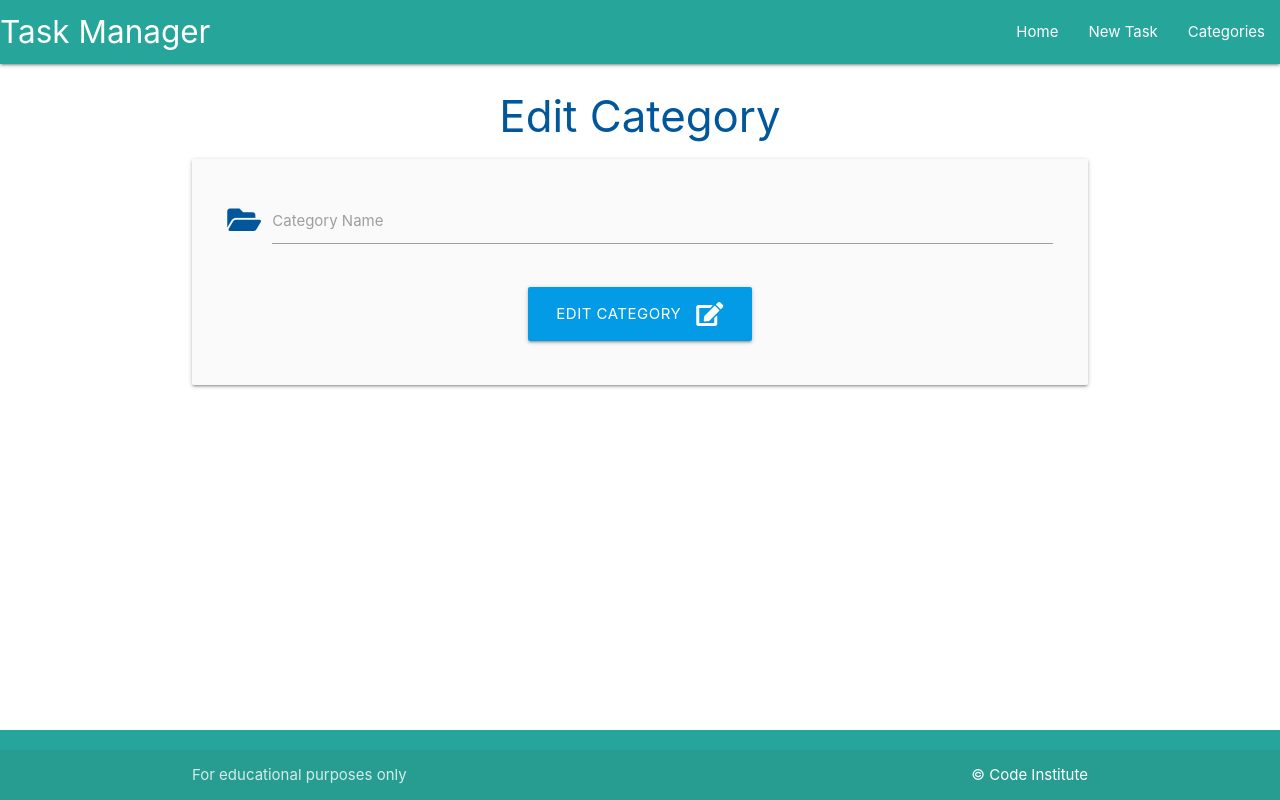
After one commit to LemmenAid/task-manager-project, a Flask app: template taskmanager/templates/edit_category.html in a window 1280 px wide. The commit adds this page. Run offline with Flask 3, Linux system fonts and the light colour scheme; the template is opened without the code that fills it, so the values that code supplies are empty.

Commit message:
Add edit_category function

```diff
--- a/taskmanager/templates/base.html
+++ b/taskmanager/templates/base.html
@@ -1,6 +1,5 @@
 <!DOCTYPE html>
 <html lang="en">
-
 <head>
 
     <meta charset="UTF-8">
--- /dev/null
+++ b/taskmanager/templates/edit_category.html
@@ -0,0 +1,27 @@
+{% extends "base.html" %}
+{% block content %}
+
+<h3 class="light-blue-text text-darken-4 center-align">Edit Category</h3>
+
+<div class="row card-panel grey lighten-5">
+    <form class="col s12" method="POST" action="{{ url_for('edit_category', category_id=category.id) }}">
+        <!-- category name -->
+        <div class="row">
+            <div class="input-field col s12">
+                <i class="fas fa-folder-open prefix light-blue-text text-darken-4"></i>
+                <input id="category_name" name="category_name" value="{{ category.category_name }}" minlength="3" maxlength="25" type="text" class="validate" required>
+                <label for="category_name">Category Name</label>
+            </div>
+        </div>
+        <!-- submit button -->
+        <div class="row">
+            <div class="col s12 center-align">
+                <button type="submit" class="btn-large light-blue darken-1">
+                    Edit Category <i class="fas fa-edit right"></i>
+                </button>
+            </div>
+        </div>
+    </form>
+</div>
+
+{% endblock %}
--- a/taskmanager/templates/tasks.html
+++ b/taskmanager/templates/tasks.html
@@ -1,6 +1,6 @@
 {% extends "base.html" %}
 {% block content %}
 
-<h3 class="light-blue-text text-darken-4 center-align">Tasks</h3>
+<h3 class="grey-text text-darken-4 center-align">Tasks</h3>
 
 {% endblock %}
```
Also changed, not shown: taskmanager/routes.py (+10 -0 lines), taskmanager/templates/categories.html (+5 -5 lines), taskmanager/static/css/style.css (line endings or trailing spaces).
